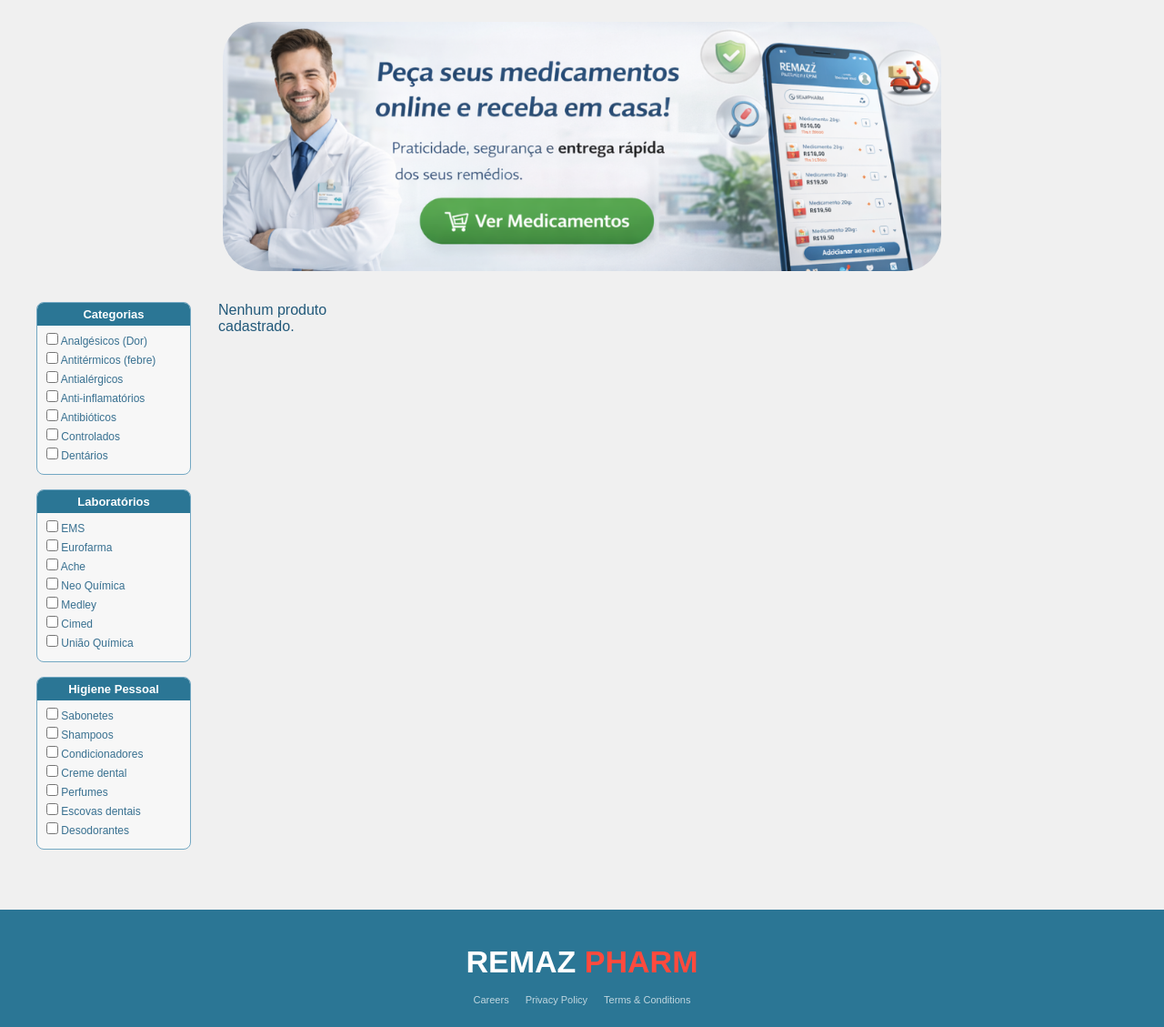
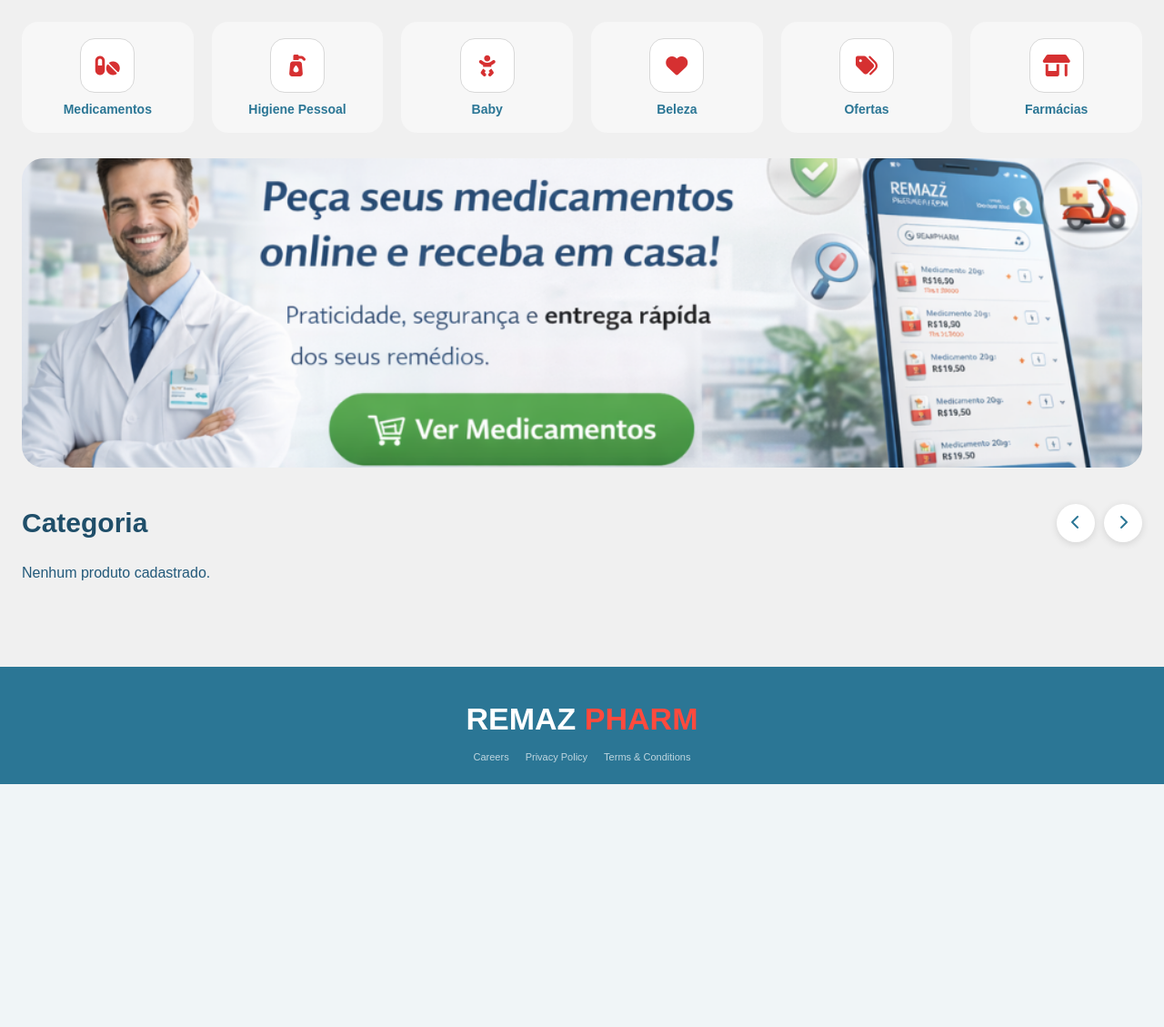
Before and after one commit to RobertoSileno/remaz-pharm-site, a Django app: page /dashboard/ in a window 1280 px wide; the page is wider, and only the part inside the window is pictured. Shown: the part 110-1239 px from the top of that part at 91% size. After the commit the page ends 972 px from the top of that part, so only its background shows below. Run offline with Django 5.2, Linux system fonts and the light colour scheme; the visitor is signed in with stand-in values (Sample User, id 1); data that the repository does not hold is empty.

Commit message:
add icones e ajustes no dashboard

```diff
--- a/static/css/dashboard.css
+++ b/static/css/dashboard.css
@@ -158,137 +160,174 @@
     background-color: #f5f5f5;
 }
 
-/* ESTRUTURA GERAL */
+/* WRAPPER */
+
 .dashboard-wrapper {
-    padding: 24px 40px 0;
+    max-width: 1400px;
+    margin: auto;
+    padding: 24px;
+}
+
+/* ÍCONES */
+
+.categorias-home {
+    display: grid;
+    grid-template-columns: repeat(6, 1fr);
+    gap: 20px;
+    margin-bottom: 28px;
+}
+
+.categoria-item {
+    background: #f7f7f7;
+    border-radius: 18px;
+    padding: 18px 10px;
+    display: flex;
+    flex-direction: column;
+    align-items: center;
+    justify-content: center;
+    transition: 0.3s;
+    cursor: pointer;
+}
+
+.categoria-item:hover {
+    transform: translateY(-4px);
+}
+
+.categoria-icon {
+    width: 60px;
+    height: 60px;
+    border-radius: 16px;
+    background: #ffffff;
+    display: flex;
+    align-items: center;
+    justify-content: center;
+    margin-bottom: 10px;
+    border: 1px solid #d8d8d8;
+}
+
+.categoria-icon i {
+    font-size: 24px;
+    color: #d63031;
+}
+
+.categoria-item span {
+    font-size: 14px;
+    font-weight: bold;
+    color: #2b7695;
+    text-align: center;
 }
 
 /* BANNER */
+
 .banner-area {
-    display: flex;
-    justify-content: center;
-    margin-bottom: 34px;
+    width: 100%;
+    margin-bottom: 40px;
 }
 
 .banner-principal {
-    display: flex;
-    justify-content: center;
+    width: 100%;
 }
 
 .banner-principal img {
     width: 100%;
-    max-width: 790px;
-    border-radius: 40px;
+    height: 340px;
+    object-fit: cover;
+    border-radius: 24px;
 }
 
-/* FILTROS + PRODUTOS */
-.area-produtos {
-    display: flex;
-    align-items: flex-start;
-    gap: 30px;
+/* PRODUTOS */
+
+.conteudo-principal {
+    width: 100%;
 }
 
-.sidebar {
-    width: 170px;
+.categoria-header {
+    display: flex;
+    align-items: center;
+    justify-content: space-between;
+    margin-bottom: 25px;
+}
+
+.categoria-header h2 {
+    font-size: 30px;
+    color: #1f4e69;
+}
+
+.setas-categoria {
+    display: flex;
+    gap: 10px;
+}
+
+.scroll-btn {
+    width: 42px;
+    height: 42px;
+    border-radius: 50%;
+    border: none;
+    background: white;
+    cursor: pointer;
+    color: #2b7695;
+    font-size: 16px;
+    box-shadow: 0 2px 8px rgba(0,0,0,0.12);
+    transition: 0.3s;
+}
+
+.scroll-btn:hover {
+    background: #2b7695;
+    color: white;
+}
+
+.produtos-scroll {
+    display: flex;
+    gap: 22px;
+    overflow-x: auto;
+    scroll-behavior: smooth;
+    padding-bottom: 10px;
+}
+
+.produtos-scroll::-webkit-scrollbar {
+    display: none;
+}
+
+/* CARD */
+
+.produto-card {
+    min-width: 220px;
+    background: #f3f3f3;
+    border: 1px solid #9bb9c8;
+    border-radius: 14px;
+    padding: 14px;
+    position: relative;
+    text-align: center;
     flex-shrink: 0;
 }
 
-.filtro-box {
-    background: #f7f7f7;
-    border: 1px solid #73a8c3;
-    border-radius: 8px;
-    padding: 8px 10px;
-    margin-bottom: 16px;
-}
-
-.filtro-box h3 {
-    background: #2b7695;
-    color: white;
-    font-size: 13px;
-    text-align: center;
-    padding: 5px;
-    margin: -8px -10px 8px;
-    border-radius: 7px 7px 0 0;
-}
-
-.filtro-box label {
-    display: block;
-    font-size: 12px;
-    color: #387090;
-    margin-bottom: 5px;
-}
-
-.conteudo-principal {
-    flex: 1;
-    padding-left: 0;
-}
-
-/* GRID DE PRODUTOS */
-.produtos-grid {
-    display: grid;
-    grid-template-columns: repeat(6, 200px);
-    gap: 70px 50px; /* mais espaço entre medicamentos */
-    justify-content: center;
-}
-
-.produto-card {
-    width: 180px;
-    min-height: 220px;
-    background: #f3f3f3;
-    border: 1px solid #9bb9c8;
-    border-radius: 10px;
-    padding: 10px 10px 12px;
-    position: relative;
-    text-align: center;
-    box-shadow: 0 2px 0 rgba(0, 0, 0, 0.25);
-}
-
 .produto-card img {
-    width: 100px;
-    height: 120px;
+    width: 120px;
+    height: 140px;
     object-fit: contain;
-    margin: 0 auto 10px;
+    margin: 0 auto 12px;
 }
 
 .produto-card h4 {
-    font-size: 15px; /* fonte maior */
-    font-weight: normal;
+    font-size: 15px;
     color: #2e6585;
-    min-height: 38px;
-    margin-bottom: 10px;
-    line-height: 1.3;
-}
-
-.selo {
-    position: absolute;
-    top: -8px;
-    background: red;
-    color: white;
-    font-size: 8px;
-    padding: 3px 6px;
-    border-radius: 10px;
-}
-
-.selo-esq {
-    left: 4px;
-}
-
-.selo-dir {
-    right: 24px;
+    min-height: 42px;
+    margin-bottom: 12px;
+    line-height: 1.4;
 }
 
 .seta {
     position: absolute;
-    right: 6px;
-    top: 4px;
-    width: 14px;
-    height: 14px;
+    right: 8px;
+    top: 6px;
+    width: 18px;
+    height: 18px;
     font-size: 12px;
     background: #e8edf0;
     border: 1px solid #adc2cf;
-    border-radius: 3px;
+    border-radius: 4px;
     color: #1c5c7f;
-    line-height: 12px;
+    line-height: 16px;
 }
 
 .rodape-card {
@@ -296,40 +335,41 @@
     align-items: center;
     justify-content: space-between;
     border: 1px solid #9bb9c8;
-    border-radius: 6px;
-    padding: 7px 8px;
+    border-radius: 8px;
+    padding: 8px;
     background: #fffaf5;
-    margin-top: 8px;
+    margin-top: 10px;
 }
 
 .rodape-card p {
-    font-size: 12px; /* um pouco maior */
+    font-size: 12px;
     color: #6a737a;
     text-align: left;
 }
 
 .rodape-card strong {
     display: block;
-    font-size: 20px; /* preço maior */
+    font-size: 20px;
     color: #d6472d;
-    font-weight: normal;
-    line-height: 1.1;
+    font-weight: bold;
 }
 
 .rodape-card button {
-    width: 36px;
-    height: 36px;
-    border: 1px solid #9bb9c8;
-    border-radius: 6px;
-    background: #f2f2f2;
+    width: 38px;
+    height: 38px;
+    border: none;
+    border-radius: 8px;
+    background: #2b7695;
     cursor: pointer;
     font-size: 18px;
+    color: white;
 }
 
 /* FOOTER */
+
 .rodape-dashboard {
     background: #2b7695;
-    margin-top: 50px;
+    margin-top: 60px;
     padding: 38px 20px 24px;
     text-align: center;
 }
--- a/templates/dashboard.html
+++ b/templates/dashboard.html
@@ -6,6 +6,8 @@
     <meta name="viewport" content="width=device-width, initial-scale=1.0">
     <title>Remaz Pharm - Principal</title>
     <link rel="stylesheet" href="{% static 'css/dashboard.css' %}">
+    <link rel="stylesheet"
+    href="https://cdnjs.cloudflare.com/ajax/libs/font-awesome/6.5.1/css/all.min.css"/>
 </head>
 <body>
 
@@ -26,6 +28,7 @@
             <button class="perfil-icon" id="perfil-btn" type="button">
                 <div class="avatar"></div>
             </button>
+
             <div class="perfil-name">{{ display_name }}</div>
 
             <div class="menu-dropdown" id="menu-dropdown">
@@ -42,6 +45,53 @@
 
 <main class="dashboard-wrapper">
 
+    <!-- ÍCONES -->
+    <section class="categorias-home">
+
+        <div class="categoria-item">
+            <div class="categoria-icon">
+                <i class="fa-solid fa-pills"></i>
+            </div>
+            <span>Medicamentos</span>
+        </div>
+
+        <div class="categoria-item">
+            <div class="categoria-icon">
+                <i class="fa-solid fa-pump-soap"></i>
+            </div>
+            <span>Higiene Pessoal</span>
+        </div>
+
+        <div class="categoria-item">
+            <div class="categoria-icon">
+                <i class="fa-solid fa-baby"></i>
+            </div>
+            <span>Baby</span>
+        </div>
+
+        <div class="categoria-item">
+            <div class="categoria-icon">
+                <i class="fa-solid fa-heart"></i>
+            </div>
+            <span>Beleza</span>
+        </div>
+
+        <div class="categoria-item">
+            <div class="categoria-icon">
+                <i class="fa-solid fa-tags"></i>
+            </div>
+            <span>Ofertas</span>
+        </div>
+
+        <div class="categoria-item">
+            <div class="categoria-icon">
+                <i class="fa-solid fa-shop"></i>
+            </div>
+            <span>Farmácias</span>
+        </div>
+
+    </section>
+
     <!-- BANNER -->
     <section class="banner-area">
         <div class="banner-principal">
@@ -49,46 +99,24 @@
         </div>
     </section>
 
-    <!-- FILTROS + PRODUTOS NO MESMO NÍVEL -->
-    <section class="area-produtos">
+    <!-- PRODUTOS -->
+    <section class="conteudo-principal">
 
-        <aside class="sidebar">
-            <div class="filtro-box">
-                <h3>Categorias</h3>
-                <label><input type="checkbox"> Analgésicos (Dor)</label>
-                <label><input type="checkbox"> Antitérmicos (febre)</label>
-                <label><input type="checkbox"> Antialérgicos</label>
-                <label><input type="checkbox"> Anti-inflamatórios</label>
-                <label><input type="checkbox"> Antibióticos</label>
-                <label><input type="checkbox"> Controlados</label>
-                <label><input type="checkbox"> Dentários</label>
+        <div class="categoria-header">
+            <h2>Categoria</h2>
+
+            <div class="setas-categoria">
+                <button class="scroll-btn" id="scroll-left">
+                    <i class="fa-solid fa-chevron-left"></i>
+                </button>
+
+                <button class="scroll-btn" id="scroll-right">
+                    <i class="fa-solid fa-chevron-right"></i>
+                </button>
+            </div>
         </div>
 
-            <div class="filtro-box">
-                <h3>Laboratórios</h3>
-                <label><input type="checkbox"> EMS</label>
-                <label><input type="checkbox"> Eurofarma</label>
-                <label><input type="checkbox"> Ache</label>
-                <label><input type="checkbox"> Neo Química</label>
-                <label><input type="checkbox"> Medley</label>
-                <label><input type="checkbox"> Cimed</label>
-                <label><input type="checkbox"> União Química</label>
-            </div>
-
-            <div class="filtro-box">
-                <h3>Higiene Pessoal</h3>
-                <label><input type="checkbox"> Sabonetes</label>
-                <label><input type="checkbox"> Shampoos</label>
-                <label><input type="checkbox"> Condicionadores</label>
-                <label><input type="checkbox"> Creme dental</label>
-                <label><input type="checkbox"> Perfumes</label>
-                <label><input type="checkbox"> Escovas dentais</label>
-                <label><input type="checkbox"> Desodorantes</label>
-            </div>
-        </aside>
-
-        <section class="conteudo-principal">
-            <div class="produtos-grid">
+        <div class="produtos-scroll" id="produtos-scroll">
 
             {% for medicine in medicines %}
             <div class="produto-card">
@@ -108,6 +136,7 @@
                         <p>Valor</p>
                         <strong>R$ {{ medicine.price }}</strong>
                     </div>
+
                     <button>🛒</button>
                 </div>
 
@@ -118,13 +147,13 @@
 
         </div>
 
-            </div>
     </section>
-    </section>
+
 </main>
 
 <footer class="rodape-dashboard">
     <div class="logo-rodape">REMAZ <span>PHARM</span></div>
+
     <div class="links-rodape">
         <a href="#">Careers</a>
         <a href="#">Privacy Policy</a>
@@ -133,6 +162,7 @@
 </footer>
 
 <script>
+
     const perfilBtn = document.getElementById('perfil-btn');
     const menuDropdown = document.getElementById('menu-dropdown');
 
@@ -145,6 +175,25 @@
             menuDropdown.classList.remove('ativo');
         }
     });
+
+    // SCROLL DOS CARDS
+
+    const scrollContainer = document.getElementById('produtos-scroll');
+
+    document.getElementById('scroll-right').addEventListener('click', () => {
+        scrollContainer.scrollBy({
+            left: 350,
+            behavior: 'smooth'
+        });
+    });
+
+    document.getElementById('scroll-left').addEventListener('click', () => {
+        scrollContainer.scrollBy({
+            left: -350,
+            behavior: 'smooth'
+        });
+    });
+
 </script>
 
 </body>
--- a/templates/profile.html
+++ b/templates/profile.html
@@ -94,6 +94,7 @@
                         <option value="" disabled selected>Selecionar</option>
                         <option value="masculino">Masculino</option>
                         <option value="feminino">Feminino</option>
+                        <option value="prefiro-nao-opinar">Prefiro não opinar</option>
                     </select>
                 </div>
             </div>
```
Also changed, not shown: other parts of static/css/dashboard.css (+27 -23 lines). Lines whose indentation alone changed are shown as unchanged.
